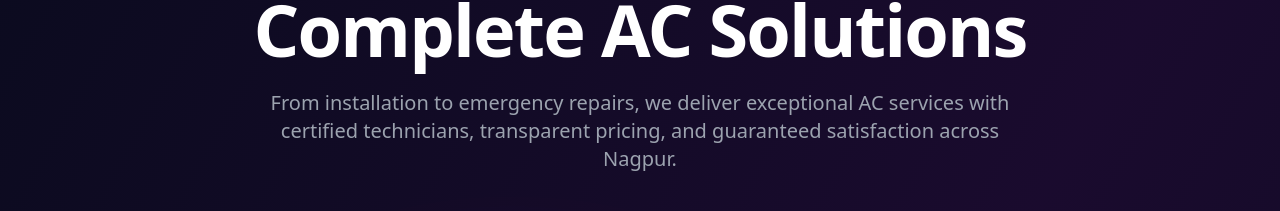
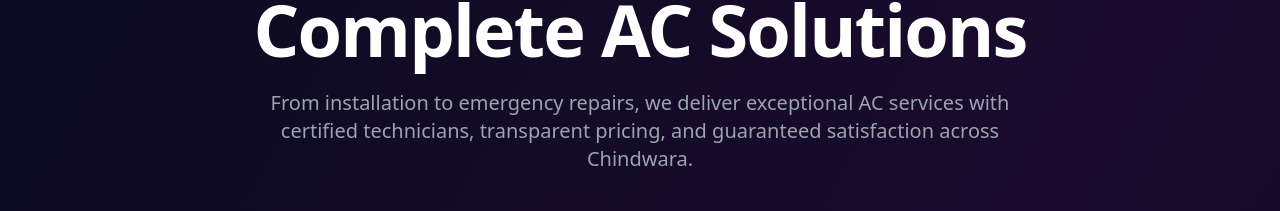
Before and after one commit to owesh74/CC-without-auth-client, a React (Create React App) app: page / in a window 1280 px wide. Shown: the part 297-508 px from the top of the page. Built offline with nearby package versions, Linux system fonts and the light colour scheme; no server answers.

Commit message:
Text Changes

```diff
--- a/src/components/Home.jsx
+++ b/src/components/Home.jsx
@@ -30,7 +30,7 @@ const Home = () => {
                         Your Trusted Partner for<br />Complete AC Solutions
                     </h1>
                     <p className="mt-4 text-base sm:text-lg md:text-xl text-gray-400 font-normal max-w-3xl mx-auto leading-relaxed">
-                        From installation to emergency repairs, we deliver exceptional AC services with certified technicians, transparent pricing, and guaranteed satisfaction across Nagpur.
+                        From installation to emergency repairs, we deliver exceptional AC services with certified technicians, transparent pricing, and guaranteed satisfaction across Chindwara.
                     </p>
                     <div className="mt-10 flex flex-wrap justify-center gap-4">
                         <button
```
